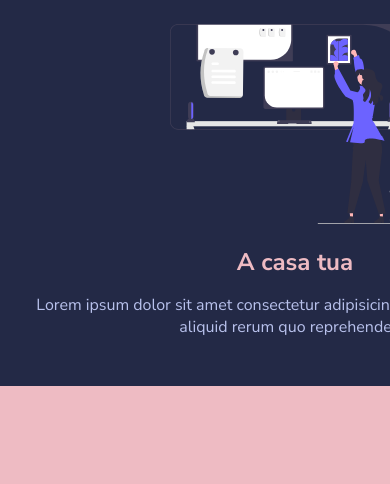
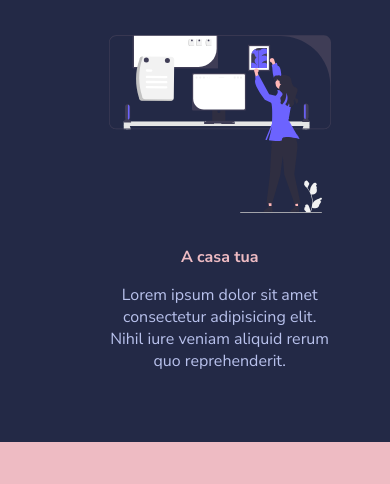
Before and after one commit to bigazzi96/html-css-resp-wannabe, a plain HTML site: page index.html in a window 390 px wide. Shown: the part 209-693 px from the top of the page. Drawn offline with Linux system fonts and the light colour scheme.

Commit message:
responsive for tablet css

```diff
--- a/css/style.css
+++ b/css/style.css
@@ -124,3 +124,32 @@ img {
 /************************************************
     SOLUZIONE RESPONSIVE
  ************************************************/
+
+ @media screen and (max-width: 768px) {
+
+
+    .lessons .col {
+        width: 35%;
+    }
+    h2{
+        margin-right: 35%;
+    }
+
+    }
+    .why-us .col-left {
+        width: 30%;
+
+    }
+    h3{
+        font-size: 1rem;
+    }
+    col col-right li{
+        width: 60%;
+    }
+    .row{
+        width: 66%;
+    }
+
+    .container div.row  {
+        justify-content: space-evenly;
+    }
```
Also changed, not shown: index.html (+2 -0 lines), 1 other file.
